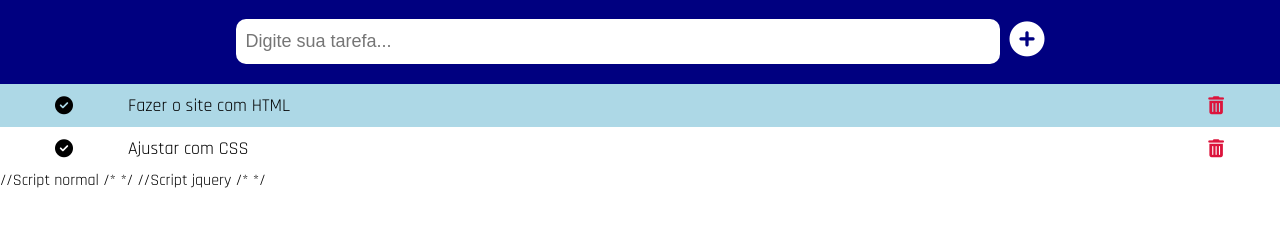
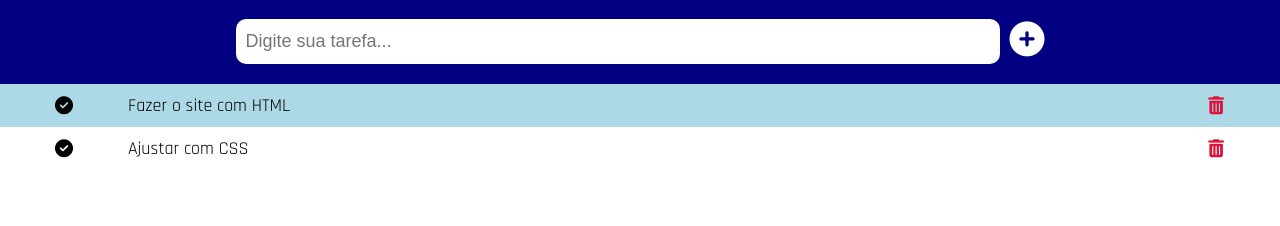
Before and after one commit to Mozzato21/Projetos, a plain HTML site: page Lista de Tarefas /index.html in a window 1280 px wide. Shown: the part 106-332 px from the top of the page. Drawn offline with nearby package versions, Linux system fonts and the light colour scheme; files that its build step writes are made by us from their sources.

Commit message:
Fix HTML structure and remove commented scripts

```diff
--- a/index.html
+++ b/Lista de Tarefas /index.html
@@ -29,13 +29,7 @@
         </li>
     </ul>
 
-    <script src="script.js"></script> //Script normal
-
-    /*<script src="https://code.jquery.com/jquery-3.6.4.js"></script>
-    <script src="scriptJQ.js"></script>*/ //Script jquery
-
-    /*<script src="https://unpkg.com/vue@3"></script>
-    <script src="scriptVue.js"></script>*/
+    <script src="script.js"></script>
 
 </body>
 </html>
```
